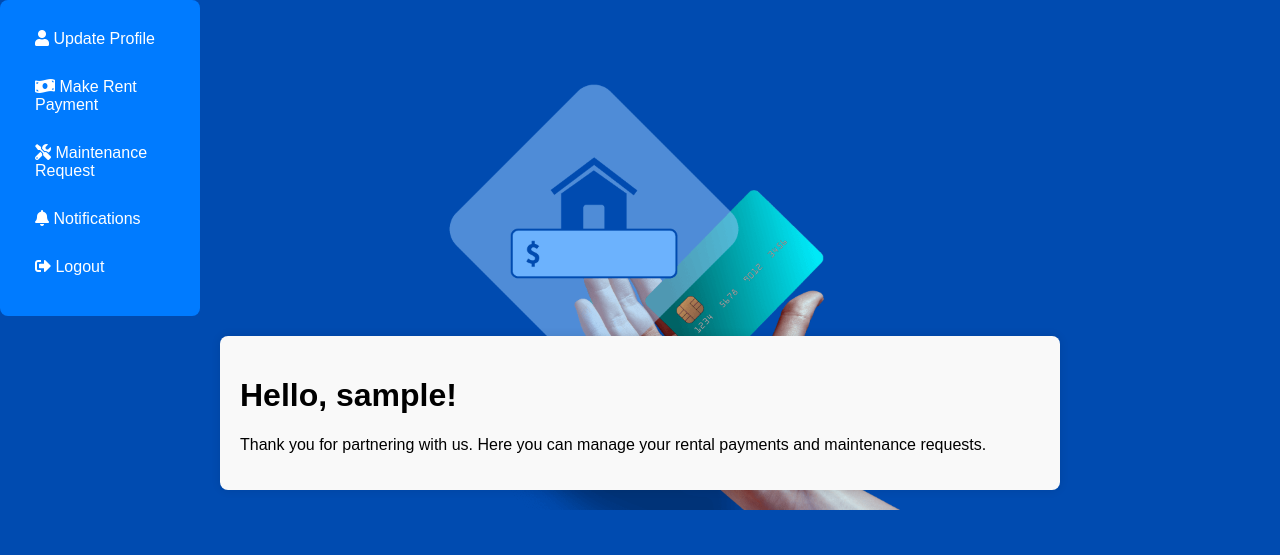
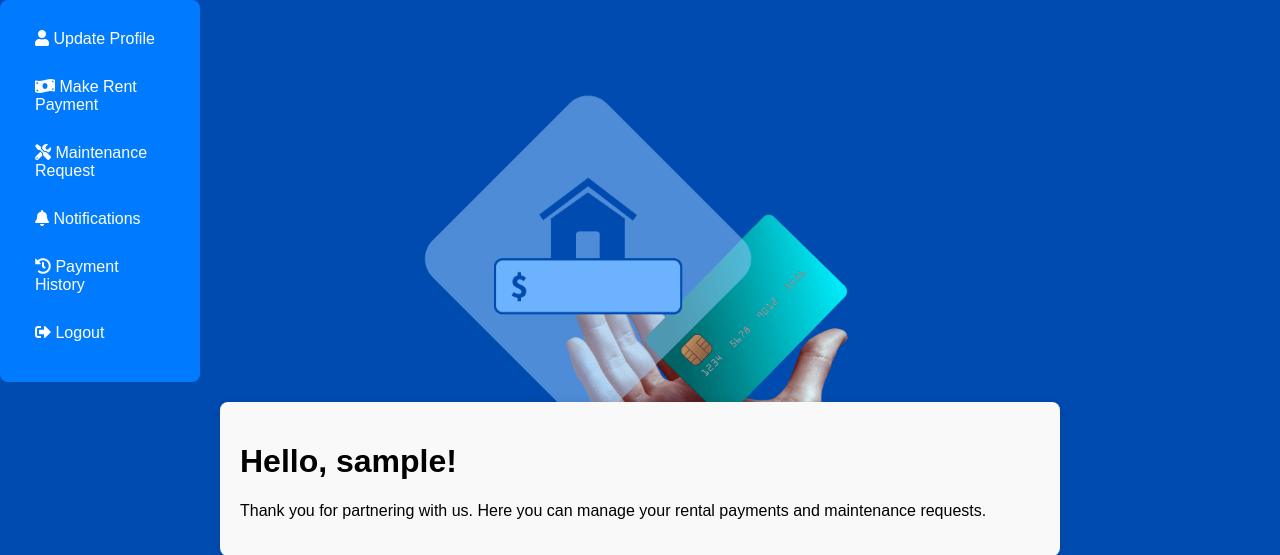
Before and after one commit to mwaisilvesta/qr-house_rental_payment_system, a PHP site: page /user_dashboard.php in a window 1280 px wide. Shown: the top 555 px of the page. Run offline with PHP 8.4, Linux system fonts and the light colour scheme; the visitor is signed in with stand-in values (Sample User, id 1).

Commit message:
added navigation link of payment history

```diff
--- a/user_dashboard.php
+++ b/user_dashboard.php
@@ -115,6 +115,7 @@ if (isset($_SESSION['username'])) {
             <li><a href="make_payment.php"><i class="fas fa-money-bill-wave"></i> Make Rent Payment</a></li>
             <li><a href="maintainance_request.php"><i class="fas fa-tools"></i> Maintenance Request</a></li>
             <li><a href="retrieving_message.php"><i class="fas fa-bell"></i> Notifications</a></li>
+            <li><a href="history.php"><i class="fas fa-history"></i> Payment History</a></li>
             <li><a href="user_login.php" class="logout-btn"><i class="fas fa-sign-out-alt"></i> Logout</a></li>
 
         </ul>
```
